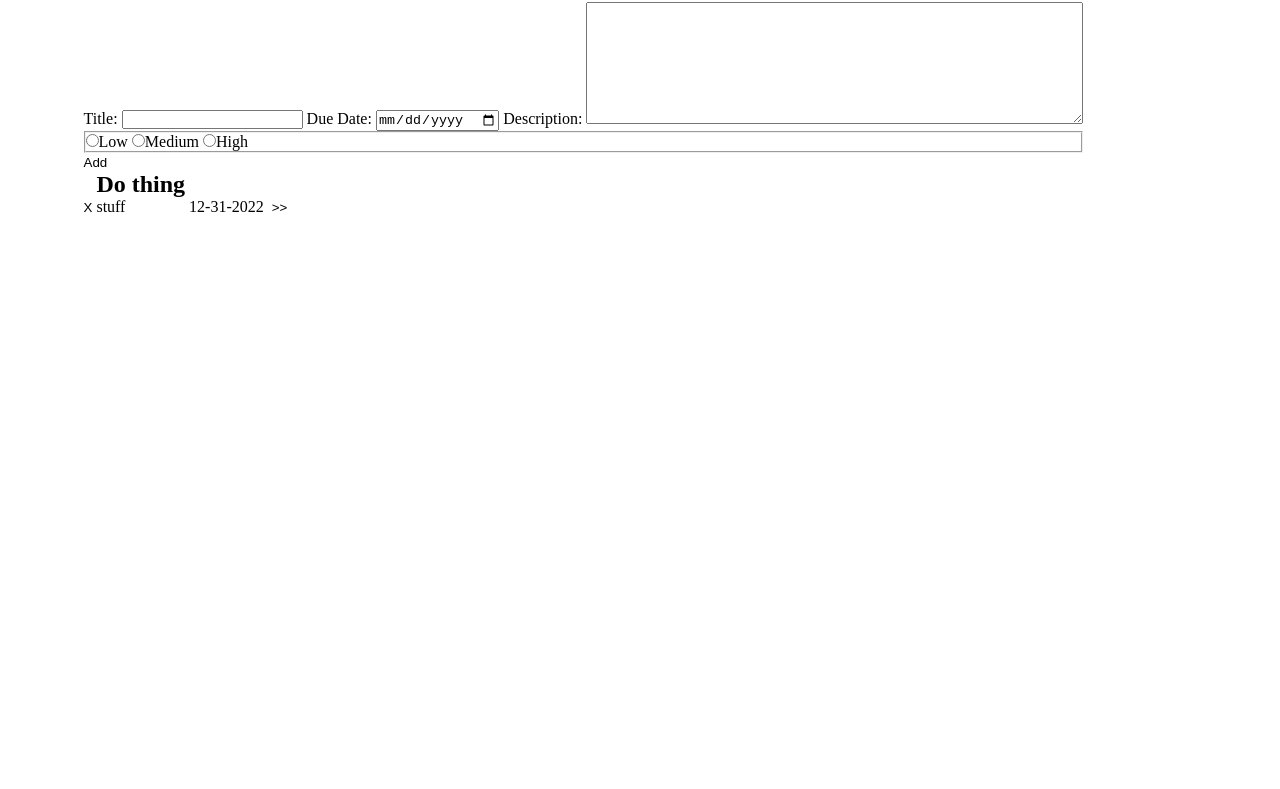
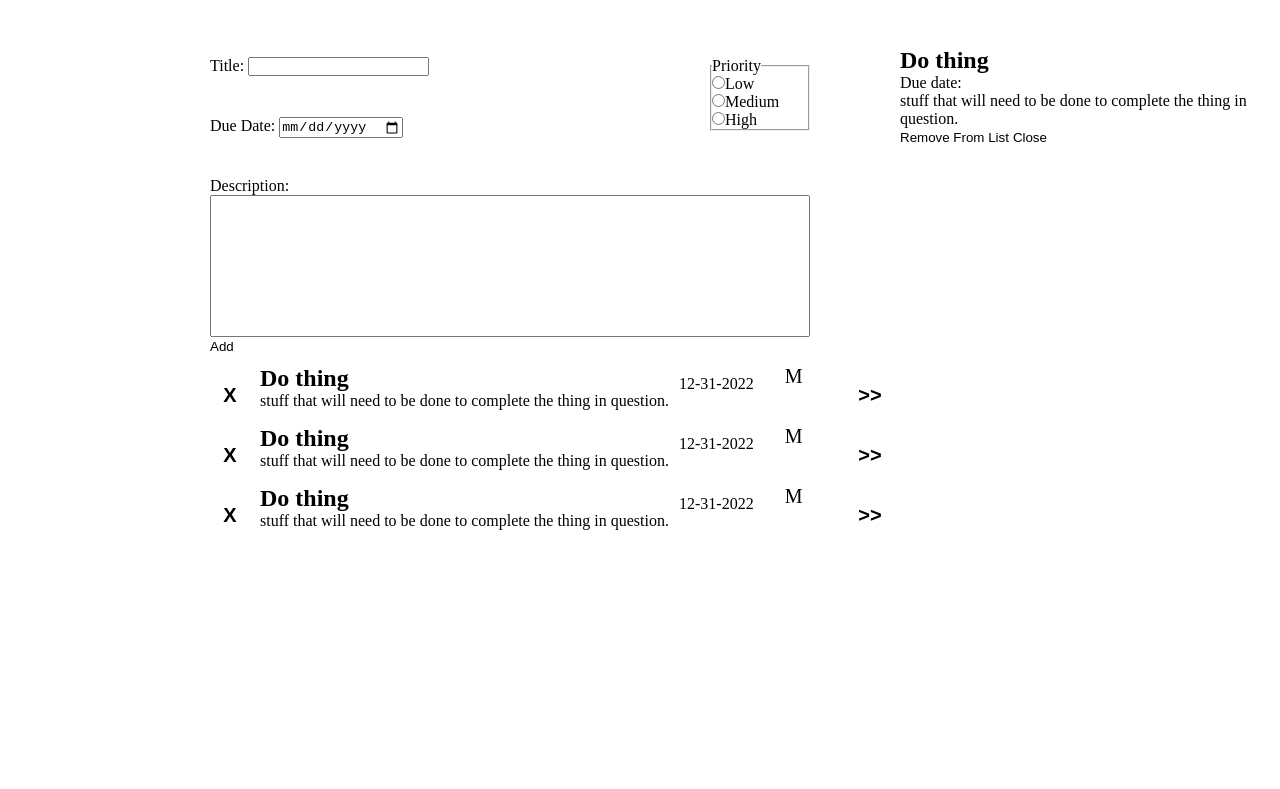
Before and after one commit to jacobwmorris/todo-list, a website built with webpack: page src/samplepage.html in a window 1280 px wide. Shown: the part 53-842 px from the top of the page. Before the commit the page ends 800 px from the top, so only its background shows below. Built offline with nearby package versions, Linux system fonts and the light colour scheme.

Commit message:
Layout for sample page

```diff
--- a/src/samplepage.html
+++ b/src/samplepage.html
@@ -15,38 +15,82 @@
                 <li><button>Default</button></li>
             </ul>
         </nav>
+        <header>
+            <h1>Default</h1>
+            <button class="new-button">New Item</button>
+        </header>
         <main>
-            <h1>Default</h1>
-            <div class="new">
-                <button class="new-button">New Item</button>
-                <form action="#">
+            <div class="form-wrapper">
+                <form action="#" id="new-todo-form">
+                    <div class="f-title-cell">
                         <label for="f-title">Title:</label>
                         <input type="text" name="title" id="f-title">
+                    </div>
+
+                    <div class="f-date-cell">
                         <label for="f-date">Due Date:</label>
                         <input type="date" name="date" id="f-date">
+                    </div>
 
-                    <label for="f-desc">Description:</label>
+                    <div class="f-pri-cell">
+                        <fieldset>
+                            <legend>Priority</legend>
+                            <label for="f-pri-low" class="block-label"><input type="radio" name="priority" id="f-pri-low">Low</label>
+                            <label for="f-pri-med" class="block-label"><input type="radio" name="priority" id="f-pri-med">Medium</label>
+                            <label for="f-pri-high" class="block-label"><input type="radio" name="priority" id="f-pri-high">High</label>
+                        </fieldset>
+                    </div>
+                    <div class="f-desc-cell">
+                        <label for="f-desc" class="block-label">Description:</label>
                         <textarea type="text" name="description" id="f-desc" cols="60" rows="8"></textarea>
-
-                    <fieldset>
-                        <label for="f-pri-low"><input type="radio" name="priority" id="f-pri-low">Low</label>
-                        <label for="f-pri-med"><input type="radio" name="priority" id="f-pri-med">Medium</label>
-                        <label for="f-pri-high"><input type="radio" name="priority" id="f-pri-high">High</label>
-                    </fieldset>
+                    </div>
                 </form>
-                <button type="submit">Add</button>
+                <button type="submit" form="new-todo-form">Add</button>
+            </div>
+            <div class="todo-list">
+                <div class="todo">
+                    <button class="todo-done">X</button>
+                    <div class="todo-titledesc">
+                        <h2>Do thing</h2>
+                        <p>stuff that will need to be done to complete the thing in question.</p>
+                    </div>
+                    <p class="todo-date">12-31-2022</p>
+                    <div class="todo-priority">M</div>
+                    <button class="todo-expand">>></button>
                 </div>
                 <div class="todo">
                     <button class="todo-done">X</button>
                     <div class="todo-titledesc">
                         <h2>Do thing</h2>
-                    <p>stuff</p>
+                        <p>stuff that will need to be done to complete the thing in question.</p>
                     </div>
                     <p class="todo-date">12-31-2022</p>
-                <div class="todo-priority"></div>
+                    <div class="todo-priority">M</div>
                     <button class="todo-expand">>></button>
                 </div>
+                <div class="todo">
+                    <button class="todo-done">X</button>
+                    <div class="todo-titledesc">
+                        <h2>Do thing</h2>
+                        <p>stuff that will need to be done to complete the thing in question.</p>
+                    </div>
+                    <p class="todo-date">12-31-2022</p>
+                    <div class="todo-priority">M</div>
+                    <button class="todo-expand">>></button>
+                </div>
+            </div>
         </main>
+        <aside>
+            <div class="expanded">
+                <h2>Do thing</h2>
+                <p>Due date:</p>
+                <p>stuff that will need to be done to complete the thing in question.</p>
+                <div class="expanded-buttons">
+                    <button>Remove From List</button>
+                    <button>Close</button>
+                </div>
+            </div>
+        </aside>
     </div>
 </body>
 </html>
--- a/src/style.css
+++ b/src/style.css
@@ -1,7 +1,16 @@
 * {
     padding: 0;
+    /* border: 1px solid black; */
     margin: 0;
     box-sizing: border-box;
+}
+
+:root {
+    --color-blue-3: #4141b9;
+}
+
+.no-display {
+    display: none;
 }
 
 button {
@@ -9,10 +18,93 @@ button {
     background-color: transparent;
 }
 
+button:hover {
+    background-color: gray;
+}
+
+/* Main layout */
 #content {
+    display: grid;
+    grid-template-columns: 200px 700px 1fr;
+    grid-template-rows: 100px 800px;
+}
+
+nav {
+    grid-area: 1 / 1 / 3 / 2;
+}
+
+header {
+    grid-area: 1 / 2 / 2 / 4;
+}
+
+main {
+    grid-area: 2 / 2 / 3 / 3;
+}
+
+aside {
+    grid-area: 2 / 3 / 3 / 4;
+}
+
+/* Form */
+.form-wrapper {
+    padding: 10px;
+}
+
+form {
+    display: grid;
+    grid-template-columns: 500px 100px;
+    grid-template-rows: 60px 60px 1fr;
+}
+
+.f-title-cell {
+    grid-area: 1 / 1 / 2 / 2;
+}
+
+.f-date-cell {
+    grid-area: 2 / 1 / 3 / 2;
+}
+
+.f-pri-cell {
+    grid-area: 1 / 2 / 3 / 3;
+}
+
+fieldset > label {
+    display: block;
+}
+
+.f-desc-cell {
+    grid-area: 3 / 1 / 4 / 3;
+}
+
+textarea {
+    resize: none;
+    display: block;
+    width: 100%;
+    padding: 10px;
+}
+
+/* Todo items */
+.todo {
+    height: 60px;
     display: flex;
 }
 
-.todo > * {
-    display: inline-block;
+.todo > button {
+    width: 60px;
+    font-size: 20px;
+    font-weight: bold;
 }
+
+.todo-date {
+    padding: 10px;
+}
+
+.todo-priority {
+    width: 60px;
+    font-size: 20px;
+    text-align: center;
+}
+
+.todo-expand {
+    margin-left: auto;
+}
```
Lines whose indentation alone changed are shown as unchanged.
